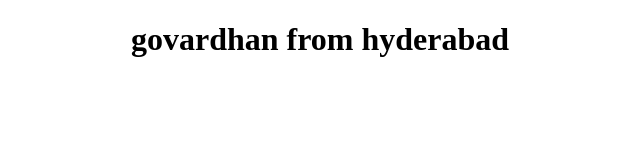
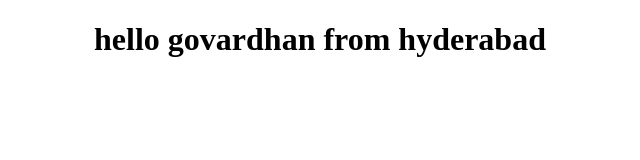
Before and after one commit to bhaskarini99/gitjenkinsdoc, a plain HTML site: page index.html in a window 1280 px wide. Shown: the whole page, without its empty margins (320-960 px from the left). Drawn offline with Linux system fonts and the light colour scheme.

Commit message:
Update index.html

```diff
--- a/index.html
+++ b/index.html
@@ -6,7 +6,7 @@
     <title>Document</title>
 </head>
 <body>
-    <h1><center> govardhan from hyderabad </center>  </h1>
+    <h1><center> hello govardhan from hyderabad </center>  </h1>
 
 </body>
 </html>
```
